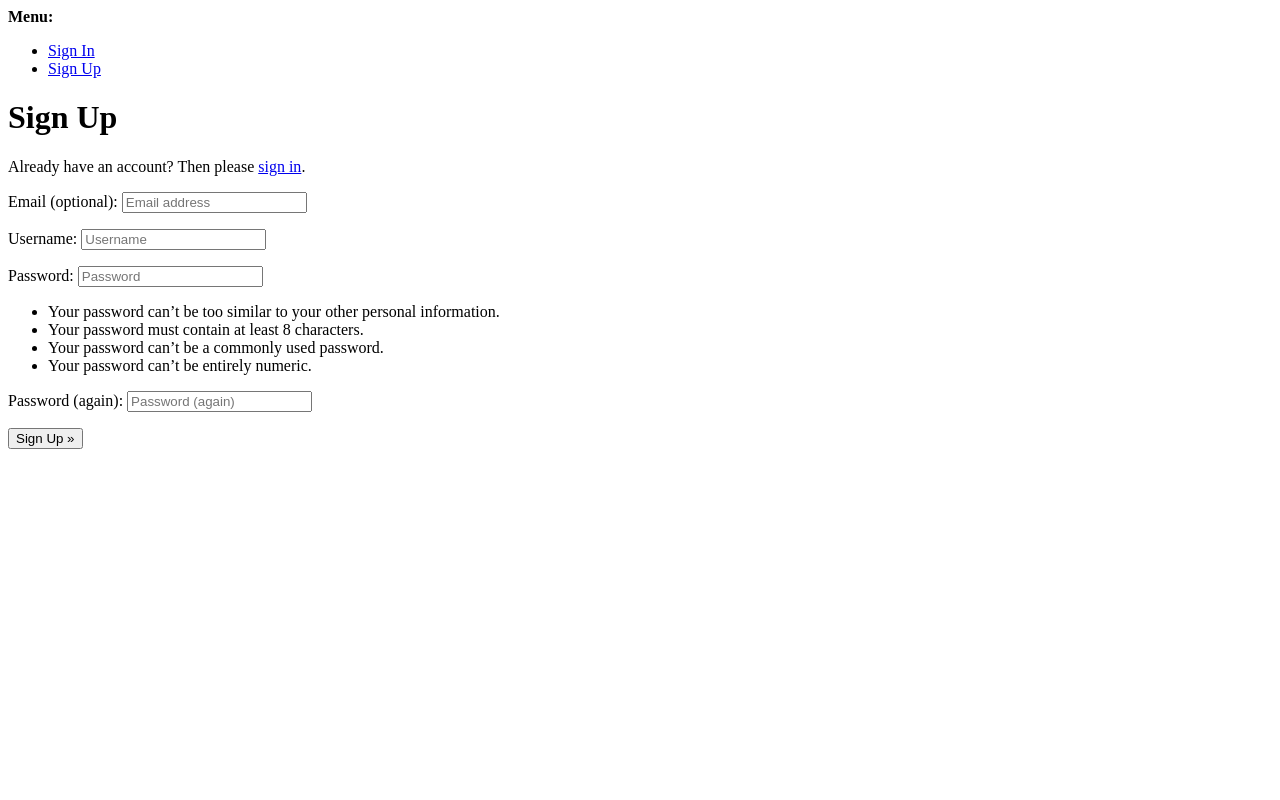
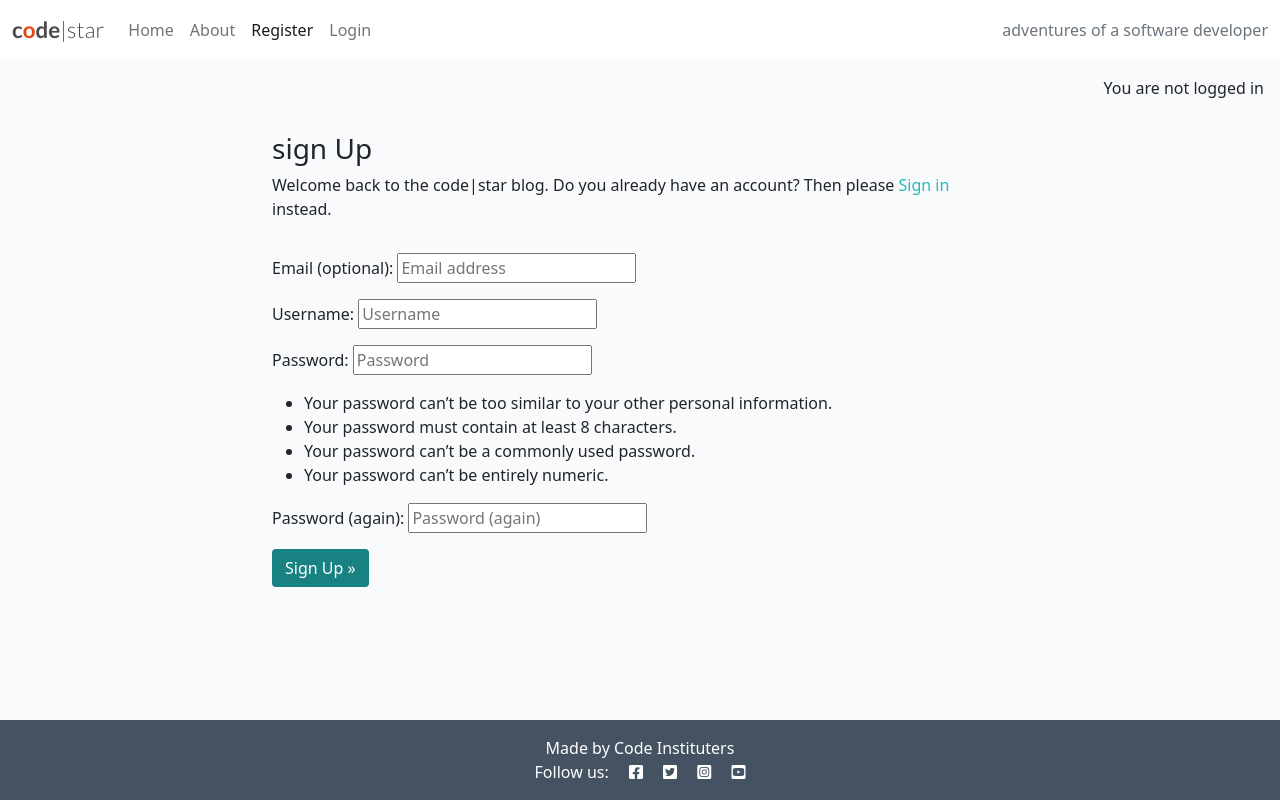
Before and after one commit to Keszi94/django-blog, a Django app: page /accounts/signup/ in a window 1280 px wide. Run offline with Django 4.2, Linux system fonts and the light colour scheme.

Commit message:
Customize the Sign up template

```diff
--- a/codestar/settings.py
+++ b/codestar/settings.py
@@ -28,7 +28,7 @@ TEMPLATES_DIR = os.path.join(BASE_DIR, 'templates')
 SECRET_KEY = os.environ.get("SECRET_KEY")
 
 # SECURITY WARNING: don't run with debug turned on in production!
-DEBUG = False
+DEBUG = True
 
 ALLOWED_HOSTS = ['8000-keszi94-djangoblog-drfcmasp8r7.ws.codeinstitute-ide.net','.herokuapp.com']
 
--- a/templates/account/signup.html
+++ b/templates/account/signup.html
@@ -1,21 +1,36 @@
-{% extends "account/base.html" %}
+{% extends "base.html" %}
 
 {% load i18n %}
 
 {% block head_title %}{% trans "Signup" %}{% endblock head_title %}
 
 {% block content %}
-<h1>{% trans "Sign Up" %}</h1>
+<div class="container">
+  <div class="row">
+    <div class="col-md-8 mt-3 offset-md-2">
+      <h3>{% trans "sign Up" %}</h3>
 
-<p>{% blocktrans %}Already have an account? Then please <a href="{{ login_url }}">sign in</a>.{% endblocktrans %}</p>
-
+      <p>{% blocktrans %}
+        Welcome back to the code|star blog.
+        Do you already have an account? Then please
+        <a href="{{ login_url }}" class="link">Sign in</a>
+        instead.
+        {% endblocktrans %}
+      </p>
+    </div>
+  </div>
+  <div class="row">
+    <div class="col-md-8 mt-3 offset-md-2">
       <form class="signup" id="signup_form" method="post" action="{% url 'account_signup' %}">
         {% csrf_token %}
         {{ form.as_p }}
         {% if redirect_field_value %}
         <input type="hidden" name="{{ redirect_field_name }}" value="{{ redirect_field_value }}" />
         {% endif %}
-  <button type="submit">{% trans "Sign Up" %} &raquo;</button>
+        <button class="btn btn-signup right" type="submit">{% trans "Sign Up" %} &raquo;</button>
       </form>
+    </div>
+  </div>
+</div>
 
-{% endblock content %}
+{% endblock %}
--- a/templates/base.html
+++ b/templates/base.html
@@ -79,6 +79,12 @@
 
     <main class="flex-shrink-0 main-bg">
 
+        {% if user.is_authenticated %}
+        <p class="text-end m-3">You are logged in as {{ user }}</p>
+        {% else %}
+        <p class="text-end m-3">You are not logged in</p>
+        {% endif %}
+
         {% block content %}
         <!-- Content Goes here -->
         {% endblock content %}
```
Lines whose indentation alone changed are shown as unchanged.
